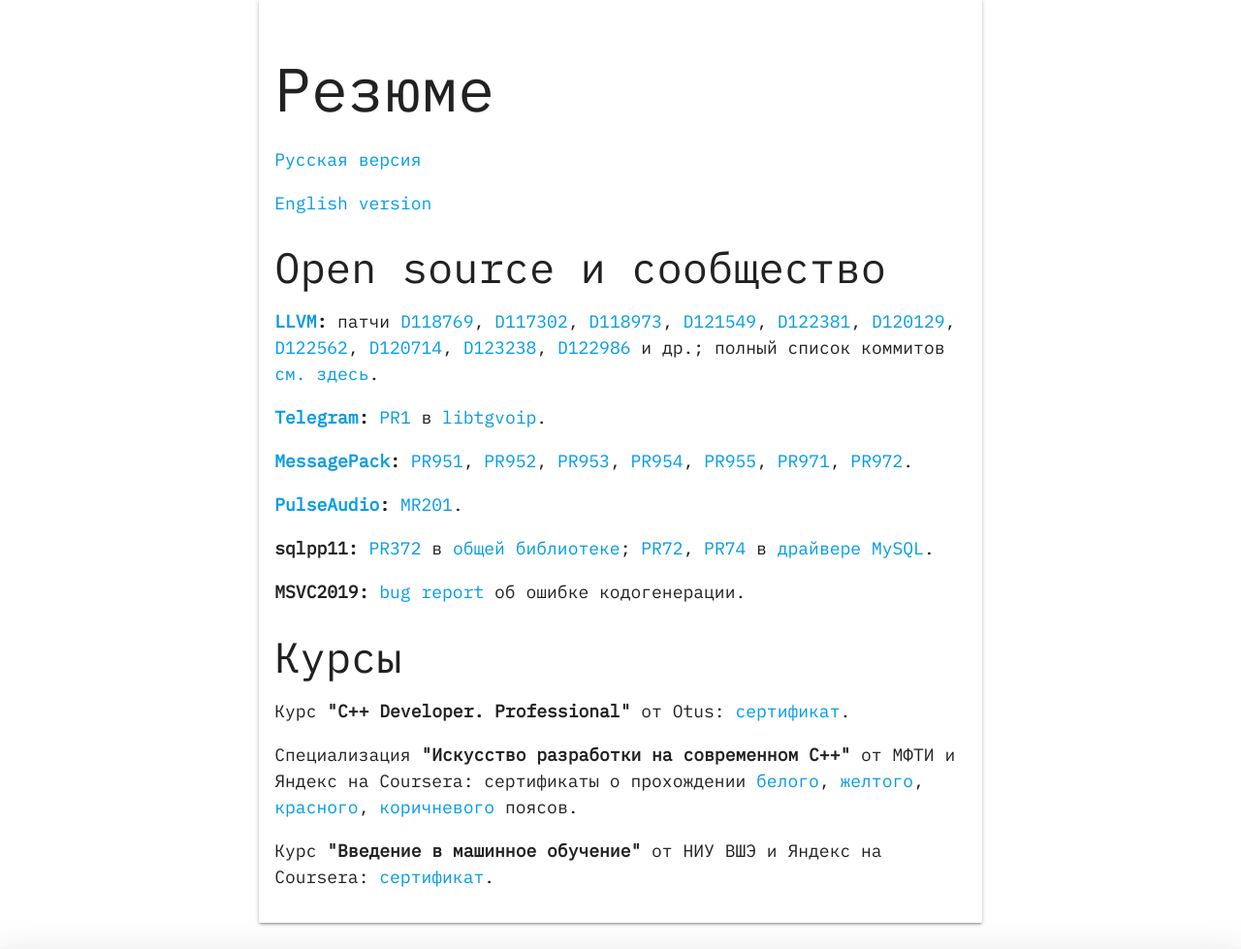
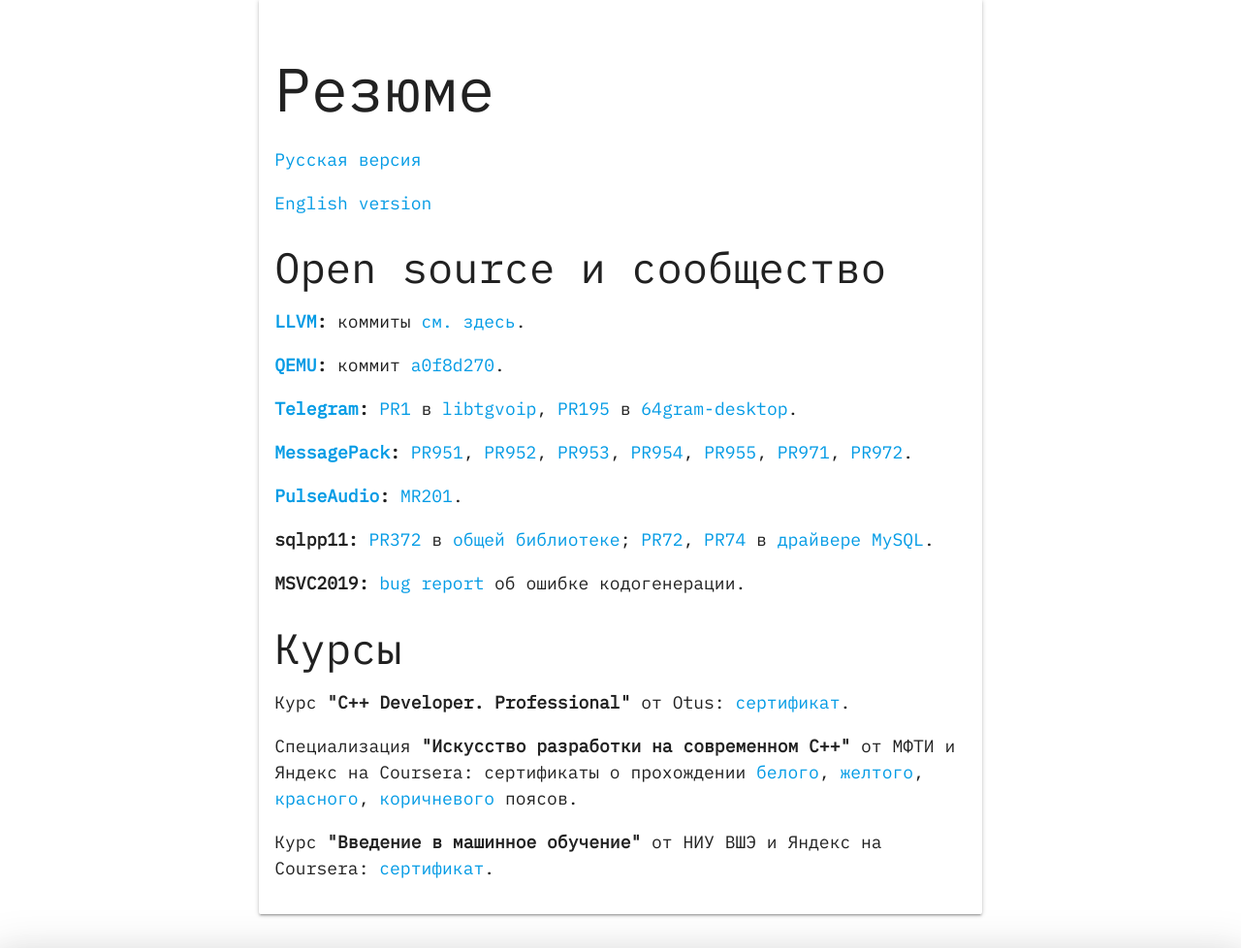
Before and after one commit to kovdan01/blog, a Django app: template blog/templates/blog/cv.html in a window 1280 px wide. Shown: the part 73-1052 px from the top of the page at 97% size. Run offline with Django 3.2, Linux system fonts and the light colour scheme; the template is opened without the code that fills it, so the values that code supplies are empty.

Commit message:
Update contributions

```diff
--- a/blog/templates/blog/cv.html
+++ b/blog/templates/blog/cv.html
@@ -12,22 +12,11 @@
       <p><a href="{% static 'docs/KovalevCV_en.pdf' %}">English version</a></p>
 
       <h3>Open source и сообщество</h3>
-      <p><b><a href="https://llvm.org/" target="_blank">LLVM</a>:</b> патчи
-        <a href="https://reviews.llvm.org/D118769" target="_blank">D118769</a>,
-        <a href="https://reviews.llvm.org/D117302" target="_blank">D117302</a>,
-        <a href="https://reviews.llvm.org/D118973" target="_blank">D118973</a>,
-        <a href="https://reviews.llvm.org/D121549" target="_blank">D121549</a>,
-        <a href="https://reviews.llvm.org/D122381" target="_blank">D122381</a>,
-        <a href="https://reviews.llvm.org/D120129" target="_blank">D120129</a>,
-        <a href="https://reviews.llvm.org/D122562" target="_blank">D122562</a>,
-        <a href="https://reviews.llvm.org/D120714" target="_blank">D120714</a>,
-        <a href="https://reviews.llvm.org/D123238" target="_blank">D123238</a>,
-        <a href="https://reviews.llvm.org/D122986" target="_blank">D122986</a> и др.; полный список коммитов <a
-          href="https://github.com/llvm/llvm-project/commits?author=kovdan01" target="_blank">см. здесь</a>.
-      </p>
+      <p><b><a href="https://llvm.org/" target="_blank">LLVM</a>:</b> коммиты <a href="https://github.com/llvm/llvm-project/commits?author=kovdan01" target="_blank">см. здесь</a>.</p>
+      <p><b><a href="https://qemu.org/" target="_blank">QEMU</a>:</b> коммит <a href="https://gitlab.com/qemu-project/qemu/-/commit/a0f8d2701b205d9d7986aa555e0566b13dc18fa0" target="_blank">a0f8d270</a>.</p>
       <p><b><a href="https://telegram.org/" target="_blank">Telegram</a>:</b>
         <a href="https://github.com/telegramdesktop/libtgvoip/pull/1" target="_blank">PR1</a> в
-        <a href="https://github.com/telegramdesktop/libtgvoip" target="_blank">libtgvoip</a>.
+        <a href="https://github.com/telegramdesktop/libtgvoip" target="_blank">libtgvoip</a>, <a href="https://github.com/TDesktop-x64/tdesktop/pull/195" target="_blank">PR195</a> в <a href="https://github.com/TDesktop-x64/tdesktop" target="_blank">64gram-desktop</a>.
       </p>
       <p><b><a href="https://msgpack.org/" target="_blank">MessagePack</a>:</b>
         <a href="https://github.com/msgpack/msgpack-c/pull/951" target="_blank">PR951</a>,
@@ -48,6 +37,7 @@
         <a href="https://github.com/rbock/sqlpp11-connector-mysql/pull/74" target="_blank">PR74</a> в
         <a href="https://github.com/rbock/sqlpp11-connector-mysql" target="_blank">драйвере MySQL</a>.
       </p>
+
       <p><b>MSVC2019:</b>
         <a href="https://developercommunity.visualstudio.com/t/Code-generation-bug-specific-for-Release/1467844"
           target="_blank">bug report</a> об ошибке кодогенерации.
```
